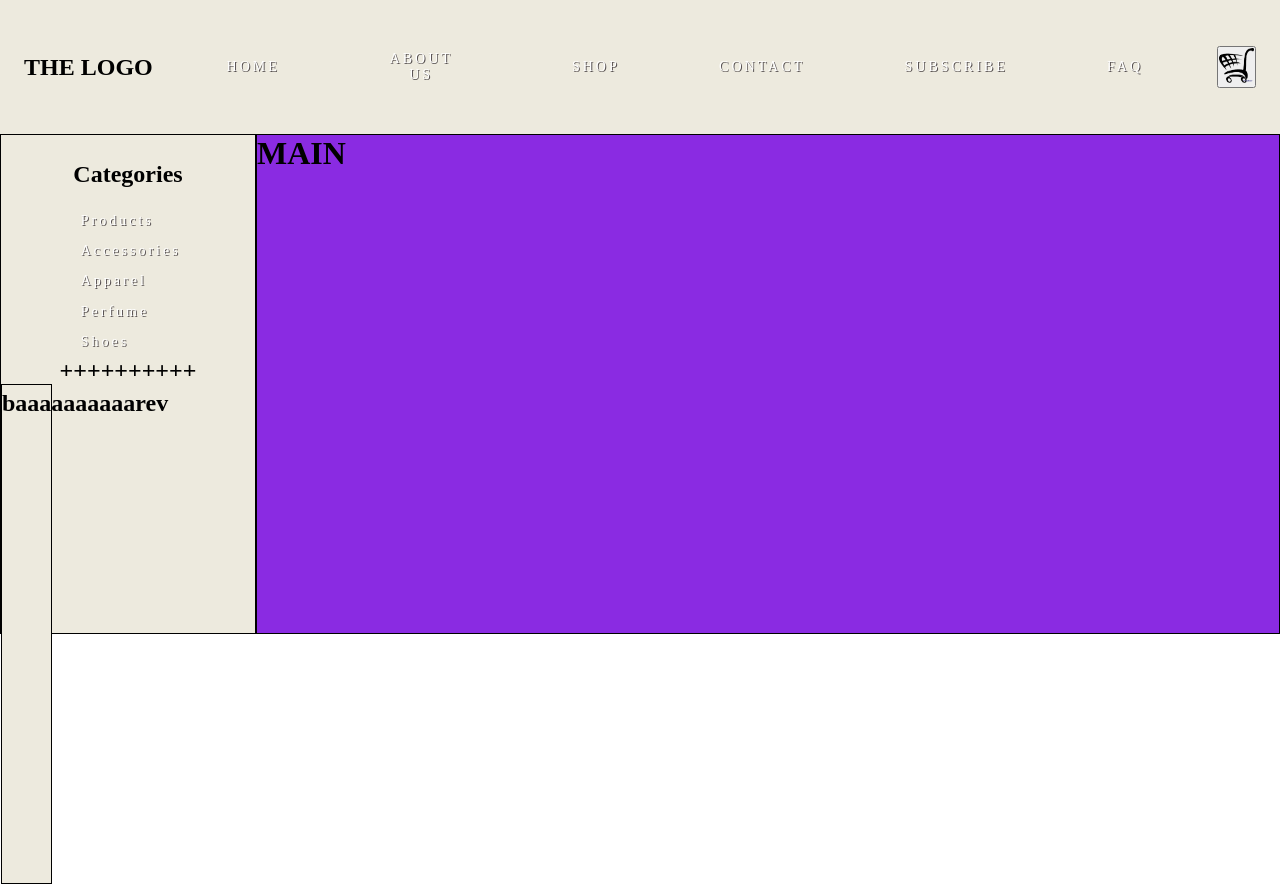
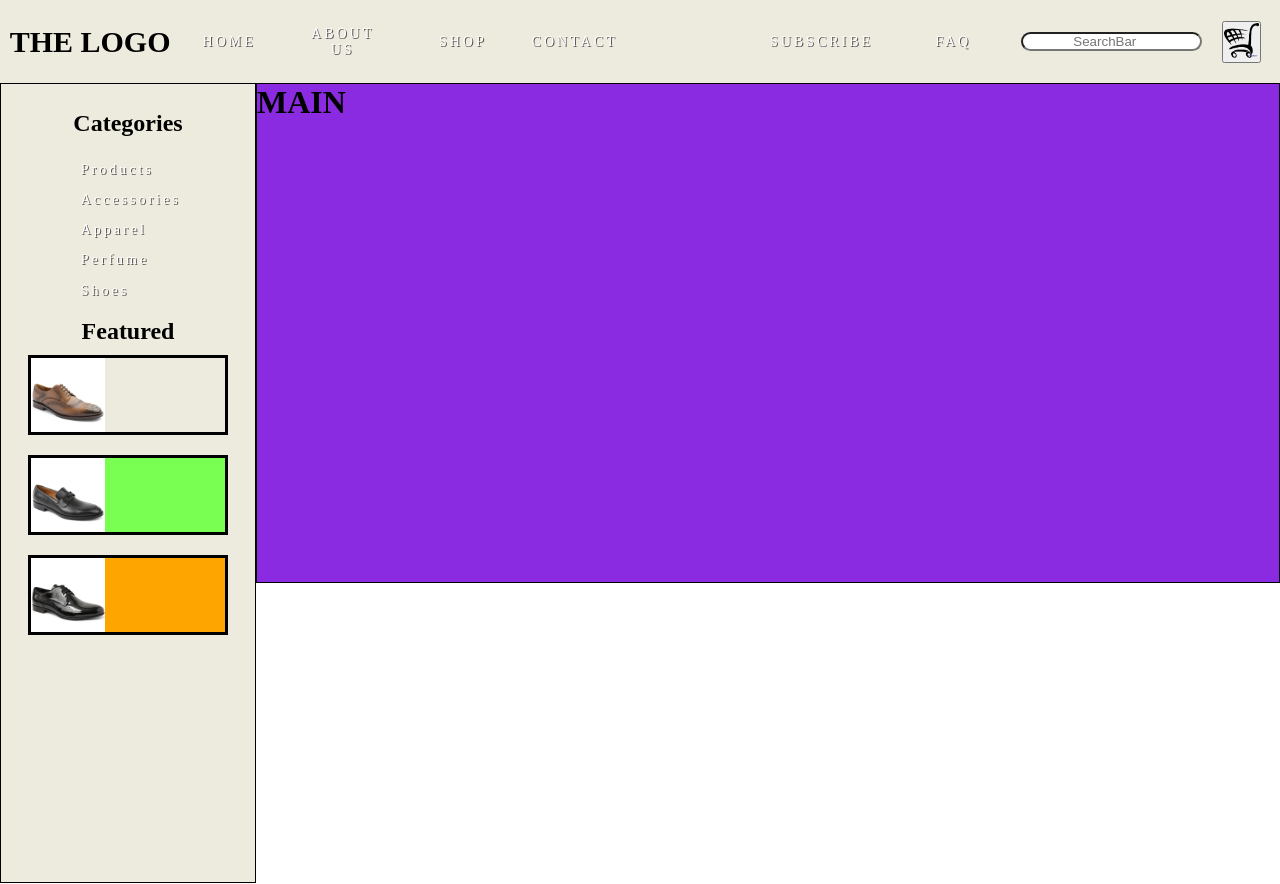
Before and after one commit to sergey-antonyan/Relq-project-1-sample-1-, a plain HTML site: page index.html in a window 1280 px wide. Drawn offline with Linux system fonts and the light colour scheme.

Commit message:
add some img and some div boxes

```diff
--- a/index.html
+++ b/index.html
@@ -10,43 +10,52 @@
 <body>
   <header>
     <nav>
-
+     <div class="nav-div1">
       <ul class="nav">
         <div class="logo"><h2>THE LOGO</h2></div>
         <li><a href="">HOME</a> </li>
-        <li><a href="">ABOUT   US</a></li>
+        <li><a href="" >ABOUT US  </a></li>
         <li> <a href="">SHOP</a></li>
         <li><a href="">CONTACT</a></li>
+      </ul>
+     </div>
+          <div class="nav-div2">
+            <ul class="nav">
+              <li><a href="">SUBSCRIBE</a></li>
+              <li><a href="">FAQ</a></li>
+              <input type="search" placeholder="SearchBar" style="text-align: center; border-radius: 13px 13px 13px 13px; margin-right: 20px;">
+            <!-- <li><input class="searchbar" type="search" placeholder="Search"></li> -->
+              <button><a href=""><img class="icon" src="./img/nkar.jpg.png"  alt=""></a></button>
 
-
-            <li><a href="">SUBSCRIBE</a></li>
-            <li><a href="">FAQ</a></li>
-            <!-- <li><input class="searchbar" type="search" placeholder="Search"></li> -->
-            <button><a href=""><img class="icon" src="./img/nkar.jpg.png"  alt=""></a></button>
-
-      </ul>
-
+              </ul>
+    </div>
     </nav>
 
   </header>
 <div class="result">
   <aside class="test">
-    <h1>Categories</h1>
-       <ul>
+    <h1 id="big">Categories</h1>
+       <ul >
+        <span id="small">
         <li><a href="#">Products</a></li>
         <li><a href="#">Accessories</a></li>
         <li><a href="#">Apparel</a></li>
         <li><a href="#">Perfume</a></li>
         <li><a href="#">Shoes</a></li>
+      </span>
       </ul>
 
-    <div >
-      <h1>++++++++++</h1>
+    <div class="transfer">
+      <h2>Featured</h2>
+      <div class="flexbox-item flexbox-item-1"><img style="max-width: 100%; max-height: 100%; left: 50%; " src="./img/koshik1.jpg" alt=""></div>
+      <div  class="flexbox-item flexbox-item-2"><img style="max-width: 100%; max-height: 100%;" src="./img/koshik2.jpg" alt=""></div>
+      <div class="flexbox-item flexbox-item-3"><img style="max-width: 100%; max-height: 100%;"  src="./img/koshik3.jpg" alt=""></div>
     </div>
-   <h1><aside>baaaaaaaaaarev</aside></h1>
+
   </aside>
   <main class="products">
     <h1>MAIN</h1></main>
 </div>
+<script src="./script.js"></script>
 </body>
 </html>
--- a/script.js
+++ b/script.js
@@ -0,0 +1,12 @@
+const big = document.querySelector("#big");
+let small = document.querySelector("#small");
+
+big.addEventListener("click", ()=> hjh ());
+
+function hjh (){
+    if (big.textContent == "Categories" ){
+      small.style.color = 'red';
+    }
+    console.log(small.style.fontSize);
+}
+console.log(big.textContent);
--- a/style.css
+++ b/style.css
@@ -5,10 +5,35 @@
 }
 
 nav{
+  display: flex;
   width: 100%;
   background-color: rgb(234, 219, 219);
-  width: 100%;
 }
+
+.nav-div1{
+  display: flex;
+  width: 50%;
+}
+
+.nav-div2 {
+  display: flex;
+
+  width: 50%;
+}
+
+.nav-div2 ul {
+  display: flex;
+  justify-content: flex-end;
+  padding-right: 3%;
+}
+
+.nav-div2 ul li{
+ padding-right: 8%;
+}
+
+
+
+
 
 .result {
   display: flex;
@@ -29,7 +54,7 @@ border: 1px solid black;
   padding-top: 2%;
   margin-top: 0%;
   width: 20%;
-  height: 500px;
+  height: 800px;
   background-color: #EDEADE ;
   text-align: center;
 
@@ -40,11 +65,17 @@ border: 1px solid black;
   padding-left: 30%;
 }
 
+a:hover {
+  text-decoration: rgb(225, 195, 140) 4px underline overline !important;
+}
+
+
 .nav {
   display: flex;
   justify-content: space-around;
   align-items: center;
   width: 100%;
+  font-size: 20px;
   min-height: 8vh;
   background-color: 	#EDEADE ;
 
@@ -86,3 +117,38 @@ li a{
   border: none;
 
 }
+
+.transfer {
+  padding-top: 5%;
+  display: flex;
+  justify-content:space-between;
+  flex-direction: column;
+  align-items: center;
+}
+
+.flexbox-item{
+  margin-top: 3%;
+   width: 200px;
+   margin: 10px;
+   border:3px solid black;
+   background-color: #EDEADE;
+   text-align: left;
+}
+
+.flexbox-item-1{
+  box-sizing: border-box;
+  object-fit: cover;
+  height: 80px;
+  background-color: #EDEADE;
+  align-items: flex-start;
+}
+
+.flexbox-item-2{
+  height: 80px;
+  background-color: rgb(120, 255, 82);
+}
+
+.flexbox-item-3{
+  height: 80px;
+  background-color: orange;
+}
```
Also changed, not shown: img/koshik1.jpg (added), img/koshik2.jpg (added), img/koshik3.jpg (added).
